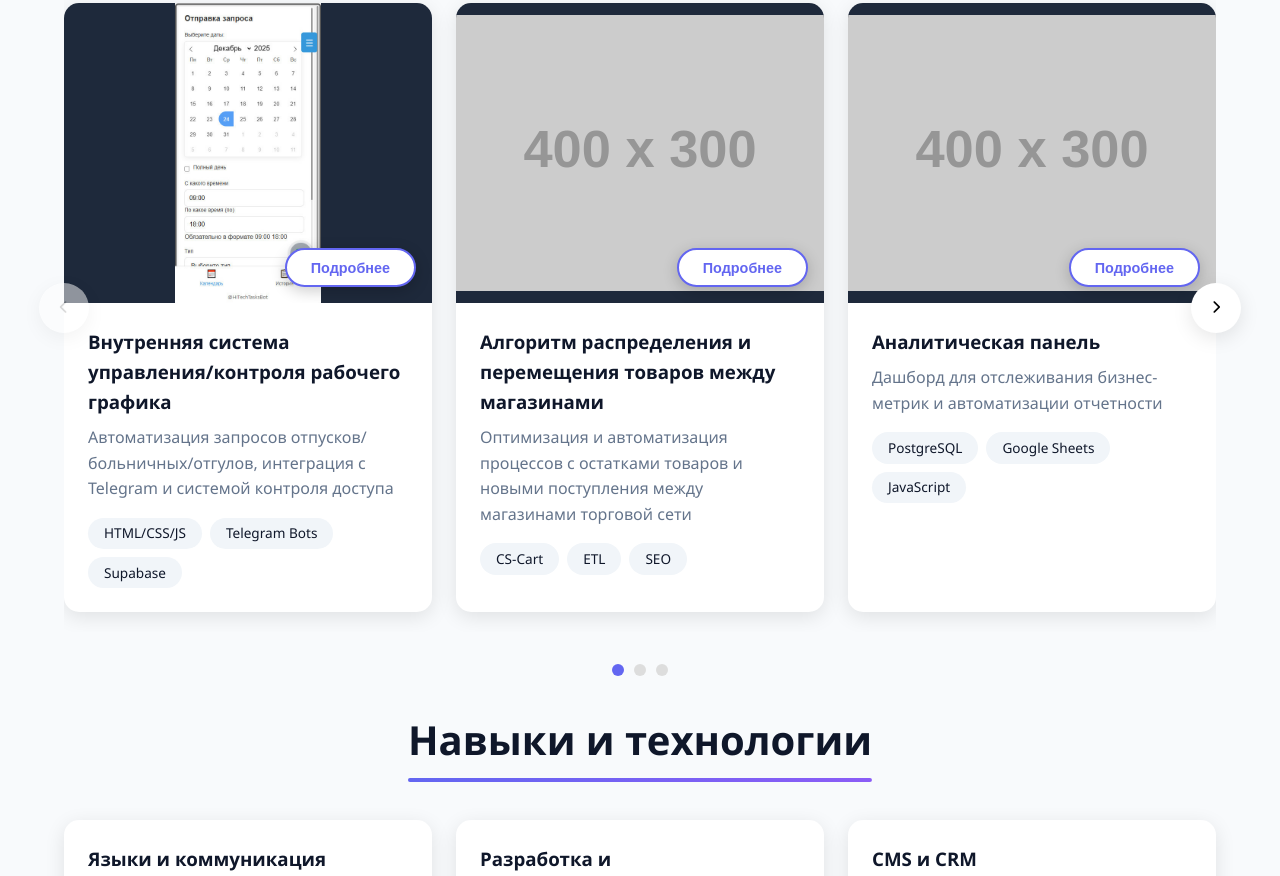
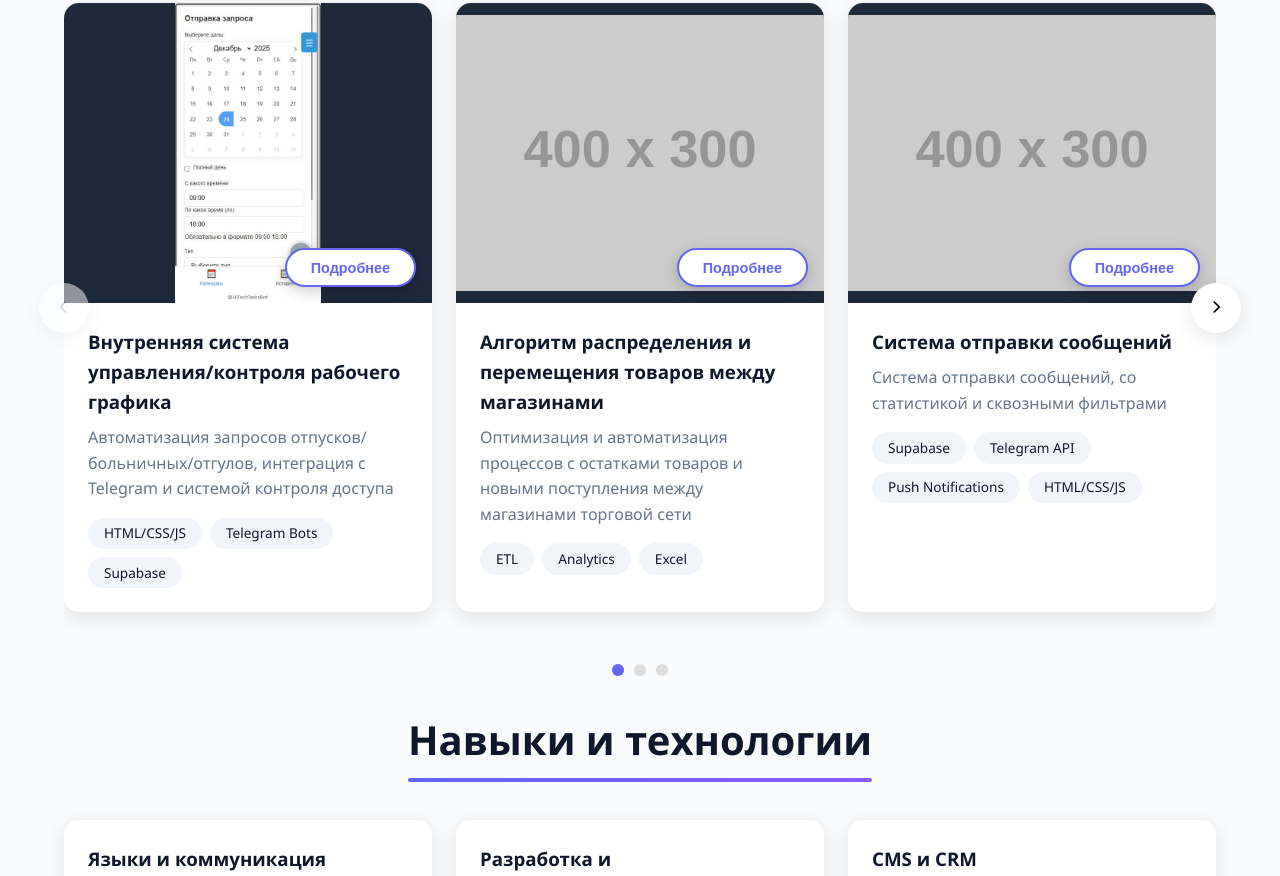
Before and after one commit to MarkDidenkoHT/resume, a plain HTML site: page index.html in a window 1280 px wide. Shown: the part 4534-5410 px from the top of the page. Drawn offline with Linux system fonts and the light colour scheme; placeholder pictures from the web are drawn by us; a script that the page names is missing.

Commit message:
describe last project

```diff
--- a/index.html
+++ b/index.html
@@ -295,9 +295,9 @@
                                 <h3>Алгоритм распределения и перемещения товаров между магазинами</h3>
                                 <p>Оптимизация и автоматизация процессов с остатками товаров и новыми поступления между магазинами торговой сети</p>
                                 <div class="project-tags">
-                                    <span>CS-Cart</span>
                                     <span>ETL</span>
-                                    <span>SEO</span>
+                                    <span>Analytics</span>
+                                    <span>Excel</span>
                                 </div>
                             </div>
                         </div>
@@ -310,12 +310,13 @@
                                 </div>
                             </div>
                             <div class="project-info">
-                                <h3>Аналитическая панель</h3>
-                                <p>Дашборд для отслеживания бизнес-метрик и автоматизации отчетности</p>
+                                <h3>Система отправки сообщений</h3>
+                                <p>Система отправки сообщений, со статистикой и сквозными фильтрами</p>
                                 <div class="project-tags">
-                                    <span>PostgreSQL</span>
-                                    <span>Google Sheets</span>
-                                    <span>JavaScript</span>
+                                    <span>Supabase</span>
+                                    <span>Telegram API</span>
+                                    <span>Push Notifications</span>
+                                    <span>HTML/CSS/JS</span>
                                 </div>
                             </div>
                         </div>
```
